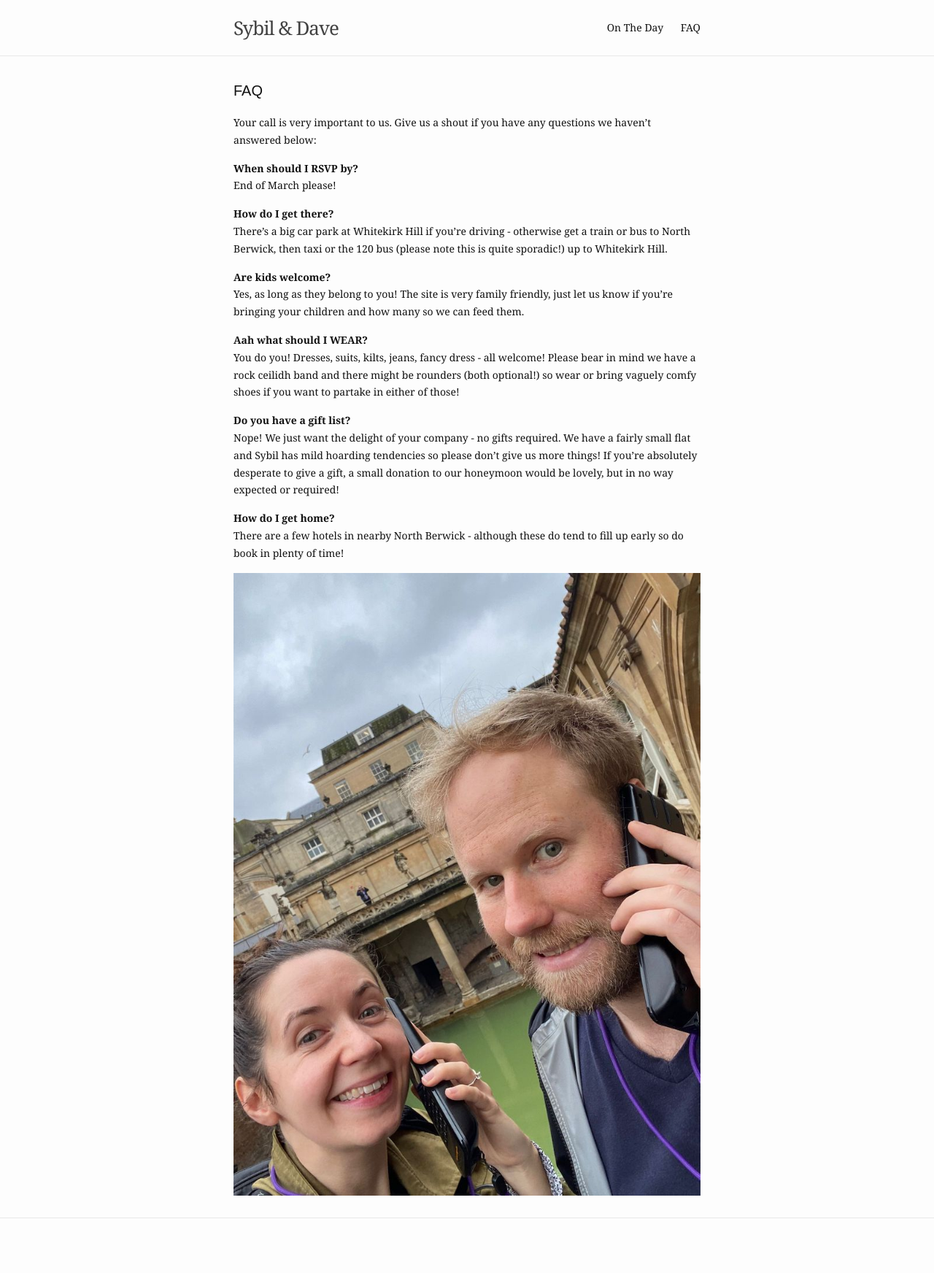
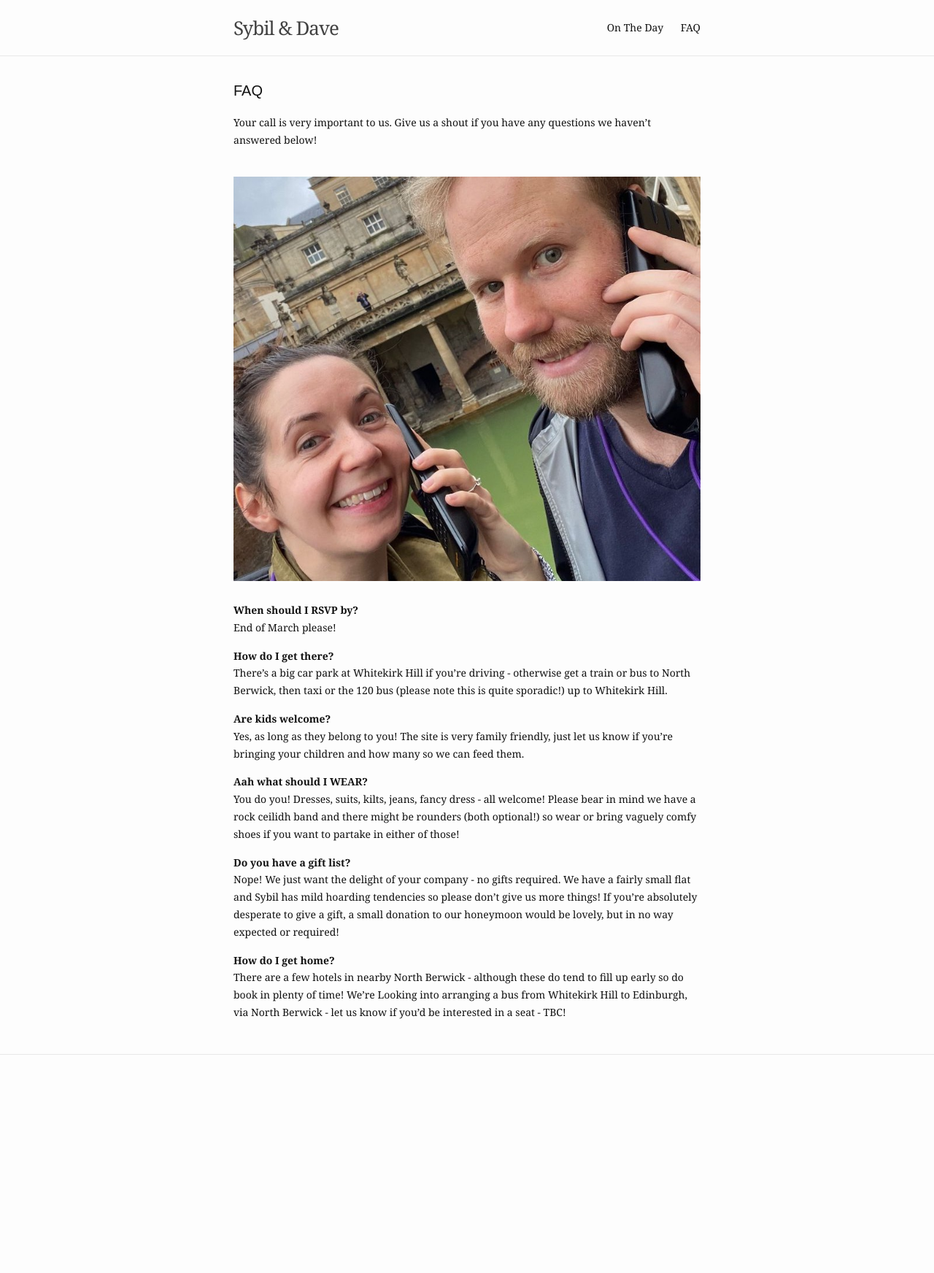
Before and after one commit to dlesomewhere/dlesomewhere.github.io, a Jekyll site: the page built from faq.md, in a window 1280 px wide. Shown: the whole page at 73% size. Built offline with Jekyll 4.4.1, drawn with Linux system fonts in a browser that asks for light colours; after the commit the page ends 1520 px from its top, so only the background shows below that.

Commit message:
Update FAQ page and content

```diff
--- a/_sass/_faq.scss
+++ b/_sass/_faq.scss
@@ -4,5 +4,5 @@
 }
 
 .faq {
-  margin-top: 1em;
+  margin-top: 2em;
 }
--- a/faq.md
+++ b/faq.md
@@ -3,7 +3,7 @@
 title: FAQ
 slug: /faq
 picture:
-  src: /assets/img/phone.jpg
+  src: /assets/img/phone_cropped.jpg
   alt: Sybil and Dave on the phone. Hold please.
 items:
   - question: When should I RSVP by?
@@ -17,7 +17,8 @@
   - question: Do you have a gift list?
     answer: Nope! We just want the delight of your company - no gifts required. We have a fairly small flat and Sybil has mild hoarding tendencies so please don’t give us more things! If you’re absolutely desperate to give a gift, a small donation to our honeymoon would be lovely, but in no way expected or required!
   - question: How do I get home?
-    answer: There are a few hotels in nearby North Berwick - although these do tend to fill up early so do book in plenty of time!
+    answer: There are a few hotels in nearby North Berwick - although these do tend to fill up early so do book in plenty of time! We’re Looking into arranging a bus from Whitekirk Hill to Edinburgh, via North Berwick - let us know if you’d be interested in a seat - TBC!
 ---
-
-Your call is very important to us. Give us a shout if you have any questions we haven’t answered below:
+<p>
+Your call is very important to us. Give us a shout if you have any questions we haven’t answered below!
+<p>
```
Also changed, not shown: _layouts/faq.html (+7 -5 lines), assets/img/phone.jpg (deleted), assets/img/phone_cropped.jpg (added), 1 other file.
